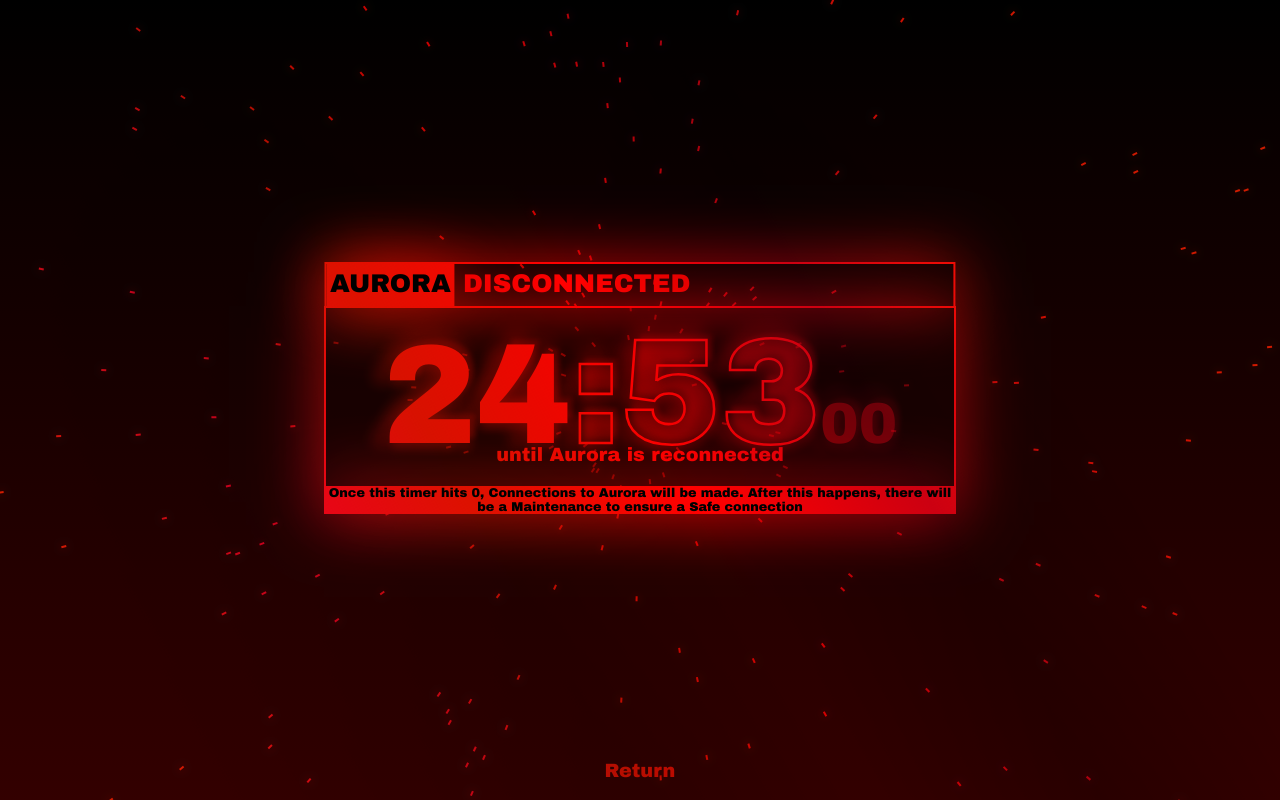
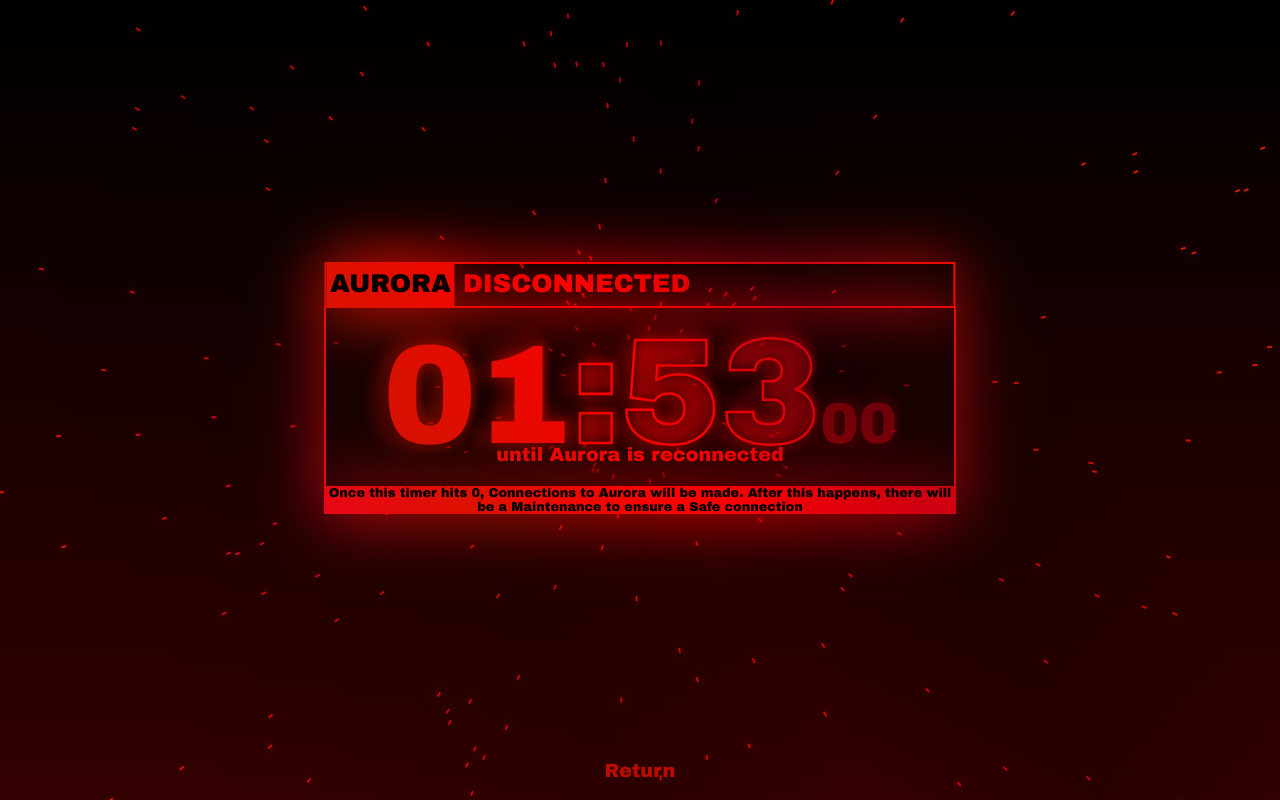
Before and after one commit to TheProjectOfficial/cnt, a plain HTML site: page index.html in a window 1280 px wide. Drawn offline with nearby package versions, Linux system fonts and the light colour scheme; no server answers.

Commit message:
Update index.html

```diff
--- a/index.html
+++ b/index.html
@@ -321,7 +321,7 @@
 
     <script>
         // Set the target date for the countdown (example: 2025, March 5th, 12:00:00)
-        const targetDate = new Date("March 1, 2025 20:00:00").getTime();
+        const targetDate = new Date("March 1, 2025 19:37:00").getTime();
 
         // Update the countdown every 10 milliseconds
         const timerInterval = setInterval(function() {
```
